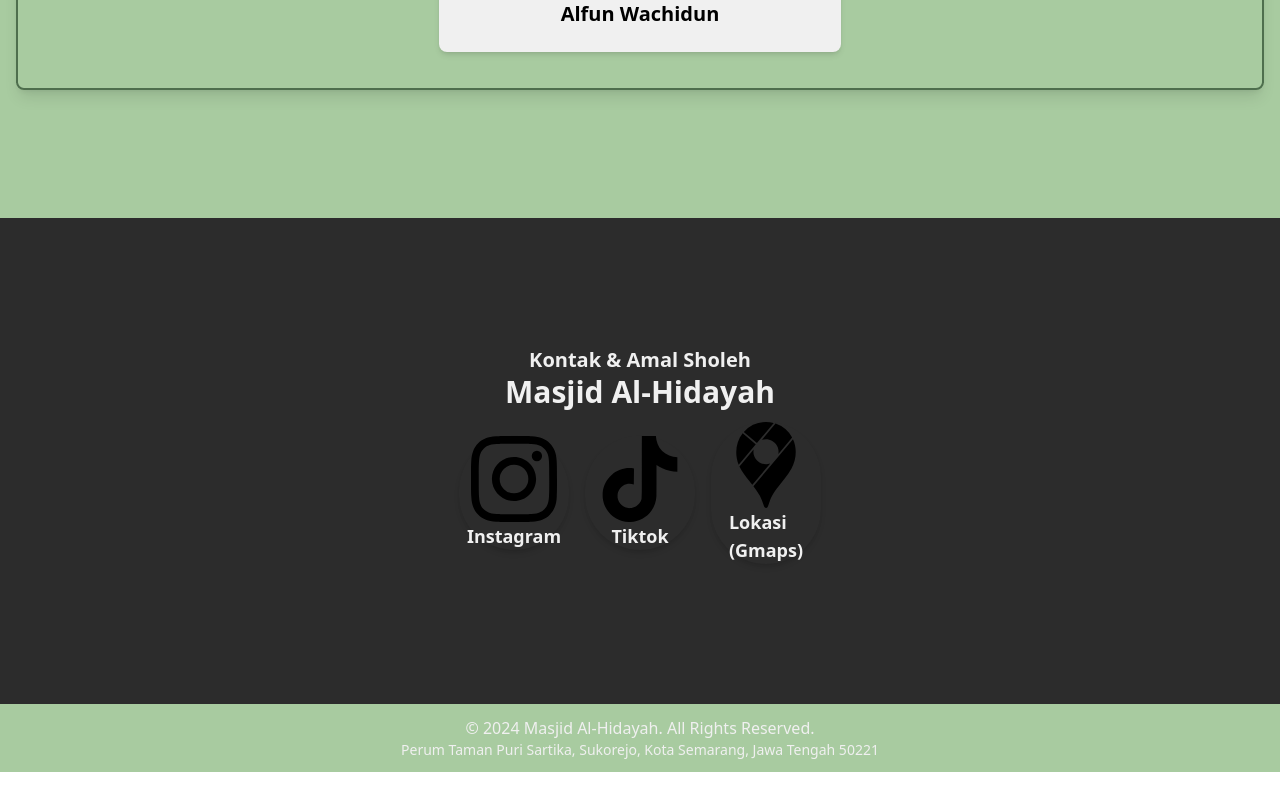
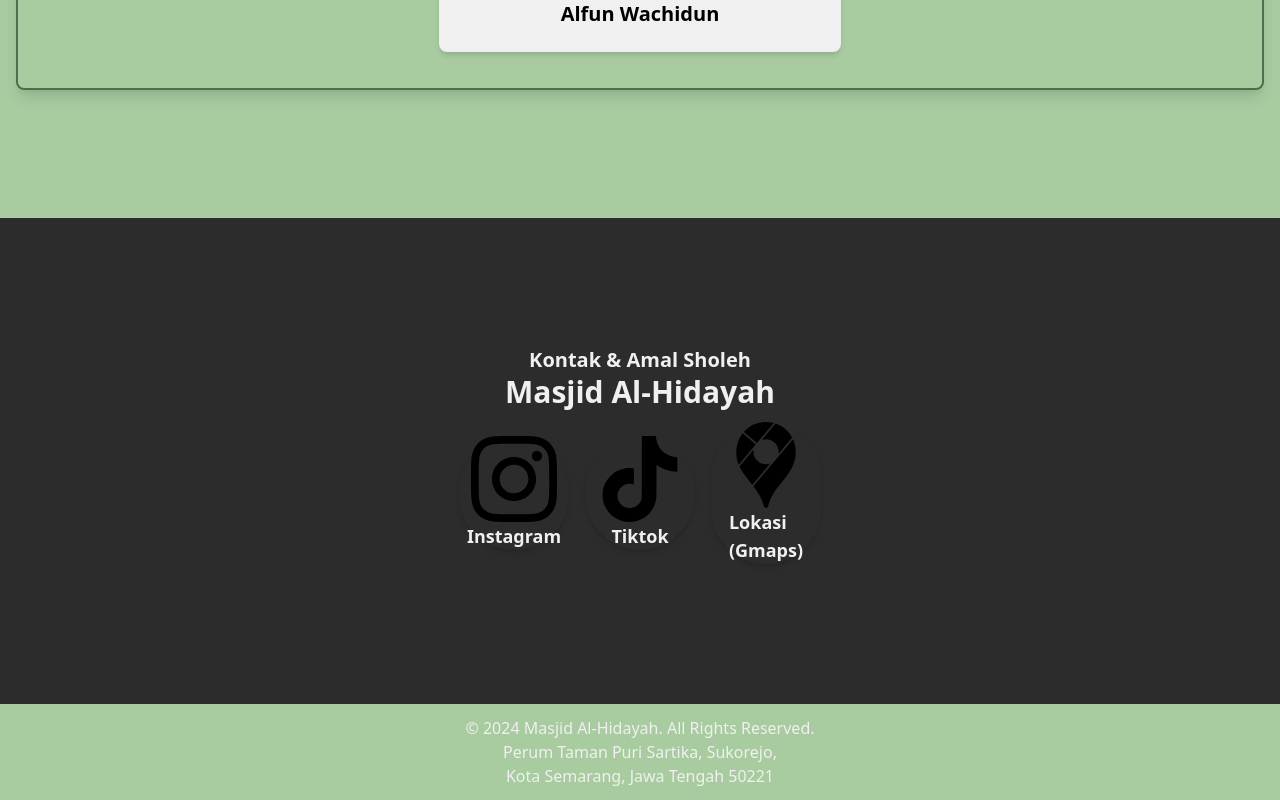
Before and after one commit to raaflahar/masjid-al-hidayah-puri, a React (Vite) app: page / in a window 1280 px wide. Shown: the part 3474-4274 px from the top of the page. Before the commit the page ends 4246 px from the top, so only its background shows below. Built offline with nearby package versions, Linux system fonts and the light colour scheme; no server answers.

Commit message:
Update Footer & Navbar

```diff
--- a/src/components/Footer/Footer.jsx
+++ b/src/components/Footer/Footer.jsx
@@ -7,7 +7,8 @@ export default function Footer() {
         <p className="font-md text-white text-md">
           &copy; 2024 Masjid Al-Hidayah. All Rights Reserved.
         </p>
-        <p className="font-md text-white text-sm sm:text-md">Perum Taman Puri Sartika, Sukorejo, Kota Semarang, Jawa Tengah 50221</p>
+        <p className="font-md text-white text-md">Perum Taman Puri Sartika, Sukorejo,</p>
+        <p className="font-md text-white text-md">Kota Semarang, Jawa Tengah 50221</p>
       </footer>
     );
   }
--- a/src/components/Navbar/Navbar.jsx
+++ b/src/components/Navbar/Navbar.jsx
@@ -86,14 +86,14 @@ export default function Navbar(){
                         </a>
                     </div>
                     <div className="flex-col px-4 items-end justify-end py-1">
-                        <h2 className="text-lg font-semibold text-black">Waktu Sholat Terdekat</h2>
+                        <h2 className="text-md font-semibold text-black sm:text-lg">Waktu Sholat Terdekat</h2>
                         {currentPrayer ? (
                             <p className="text-sm text-black">{currentPrayer}</p>
                         ) : (
                             <p className="text-sm text-gray-500">Memuat...</p>
                         )}
                     </div>
-                    <div className="flex items-center px-28 lg:hidden">
+                    <div className="flex items-center px-28 sm:hidden">
                         <button
                         id="hamburger"
                         name="hamburger"
```
